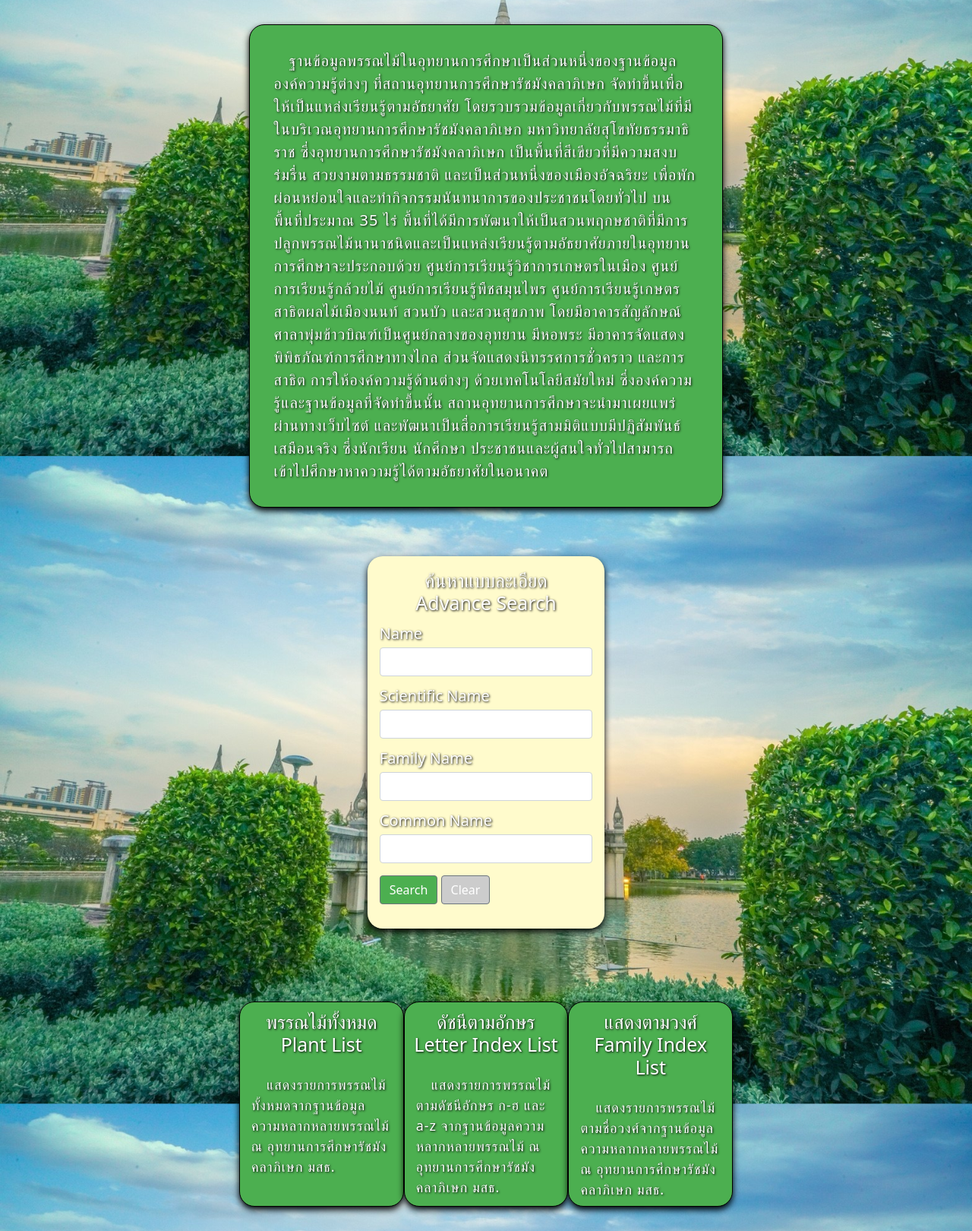
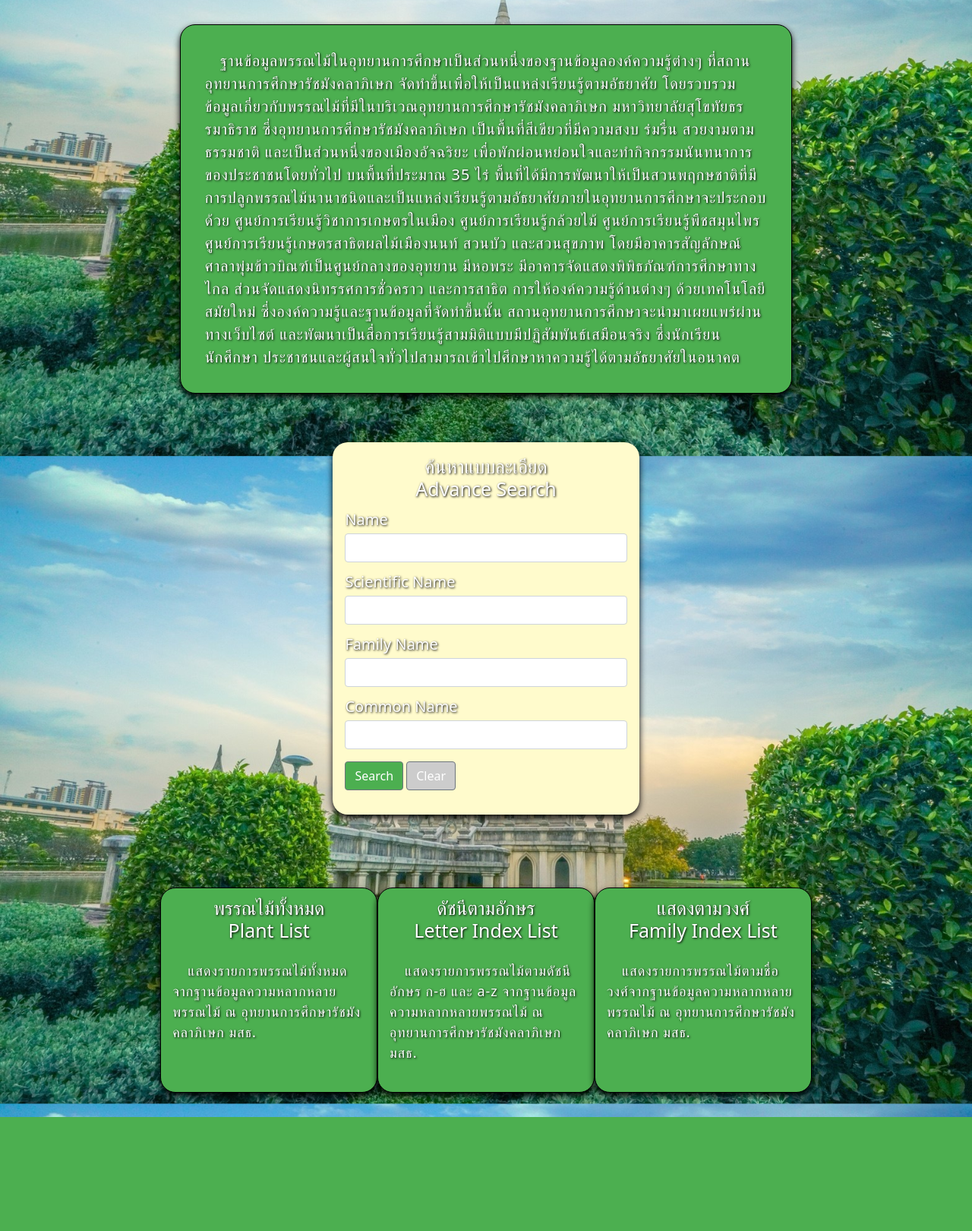
Before and after one commit to Re-Brain/CS50Web-Plant_Database, a Django app: page / in a window 1280 px wide. Shown: the part 252-1872 px from the top of the page at 76% size. After the commit the page ends 1722 px from the top, so only its background shows below. Run offline with Django 5.2, Linux system fonts and the light colour scheme; some libraries are stand-ins or nearby versions.

Commit message:
Fix container for all page

```diff
--- a/application/static/application/layout.css
+++ b/application/static/application/layout.css
@@ -156,5 +156,5 @@
 {
     margin: 0 auto;
     margin-top: 20px;
-    width: 80%;
+    width: 90%;
 }
--- a/application/templates/application/layout.html
+++ b/application/templates/application/layout.html
@@ -70,13 +70,10 @@
         </header>
 
         <main>
-            <div class="container">
-                <div id="page-container">
-                    {% block body %}
-                    {% endblock %}
-                </div>
+            <div id="page-container">
+                {% block body %}
+                {% endblock %}
             </div>
-
         </main>
 
         <script src="{% static 'application/bootstrap/js/bootstrap.js'%}"></script>
```
